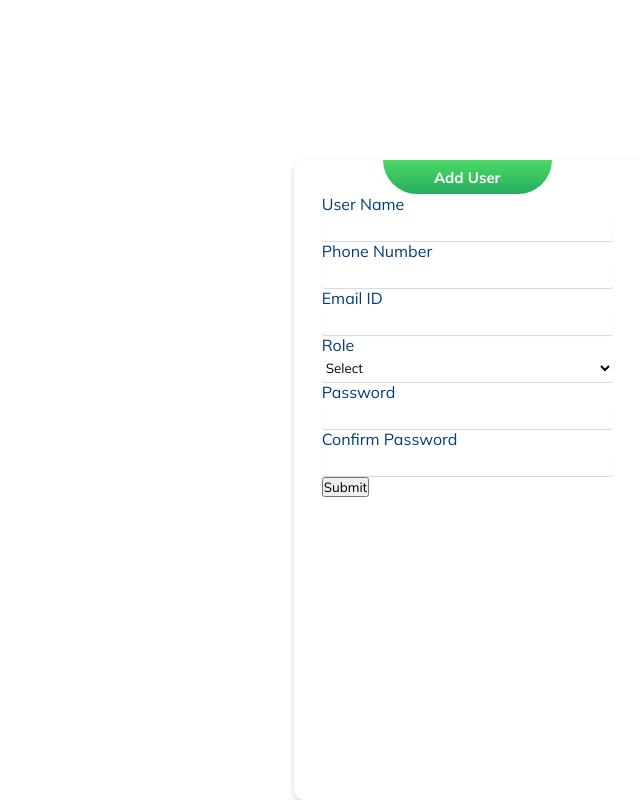
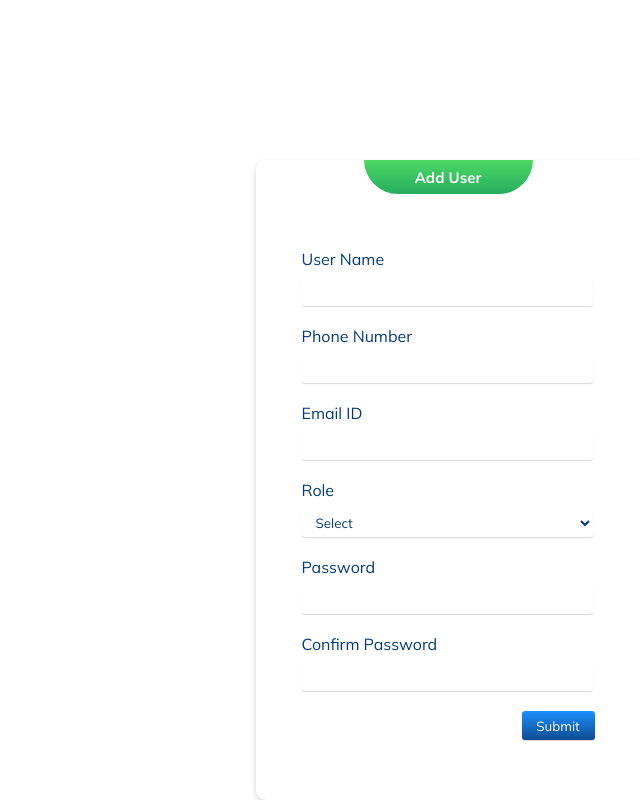
Before and after one commit to akramws/crm-practice, a React (Create React App) app: page /add-user in a window 1280 px wide. Shown: the whole page, without its empty margins (640-1280 px from the left). Built offline with nearby package versions, Linux system fonts and the light colour scheme.

Commit message:
I Completed My Add user Form

```diff
--- a/src/Component/AddUser.jsx
+++ b/src/Component/AddUser.jsx
@@ -10,16 +10,23 @@ const AddUser = () => {
         </div>
         <div className="add-user-form-header">
           <form action="" className="add-user-form-body">
-            <label htmlFor="uName">User Name</label><br />
-            <input type="text" id="uName" /><br />
+            <label htmlFor="uName">User Name</label>
+            <br />
+            <input type="text" id="uName" />
+            <br />
 
-            <label htmlFor="pNumber">Phone Number</label><br />
-            <input type="text" id="pNumber" /><br />
+            <label htmlFor="pNumber">Phone Number</label>
+            <br />
+            <input type="text" id="pNumber" />
+            <br />
 
-            <label htmlFor="email">Email ID</label><br />
-            <input type="email" id="email" /><br />
+            <label htmlFor="email">Email ID</label>
+            <br />
+            <input type="email" id="email" />
+            <br />
 
-            <label htmlFor="role">Role</label><br />
+            <label htmlFor="role">Role</label>
+            <br />
             <select id="role">
               <option selected hidden>
                 Select
@@ -27,15 +34,22 @@ const AddUser = () => {
               <option>Team Lead</option>
               <option>Admin</option>
               <option>Team Member</option>
-            </select><br />
+            </select>
+            <br />
 
-            <label htmlFor="password">Password</label><br />
-            <input type="password" id="password" /><br />
+            <label htmlFor="password">Password</label>
+            <br />
+            <input type="password" id="password" />
+            <br />
 
-            <label htmlFor="confirmPassword">Confirm Password</label><br />
-            <input type="password" id="confirmPassword" /><br />
+            <label htmlFor="confirmPassword">Confirm Password</label>
+            <br />
+            <input type="password" id="confirmPassword" />
+            <br />
 
-            <button>Submit</button>
+            <button>
+              <p>Submit</p>
+            </button>
           </form>
         </div>
       </div>
--- a/src/Component/Style/AddUser.css
+++ b/src/Component/Style/AddUser.css
@@ -1,4 +1,4 @@
-.add-user-section{
+.add-user-section {
   width: 100%;
   height: 100vh;
   display: flex;
@@ -6,29 +6,29 @@
   align-items: flex-end;
 }
 
-.add-user-section .add-user-main-section{
+.add-user-section .add-user-main-section {
   position: fixed;
   display: flex;
   flex-direction: column;
   align-items: center;
   /* justify-content: center; */
-    width: 27%;
+  width: 30%;
   height: 80%;
-    background: #FFFFFF 0% 0% no-repeat padding-box;
+  background: #ffffff 0% 0% no-repeat padding-box;
   box-shadow: 0px 3px 6px #00000029;
   /* border: 1px solid black; */
   border-radius: 10px 0px 0px 10px;
   opacity: 1;
   bottom: 0;
-
 }
 
-.add-user-section .add-user-main-section .add-user-header{
+.add-user-section .add-user-main-section .add-user-header {
   position: relative;
   display: flex;
   justify-content: center;
   align-items: center;
-    background: transparent linear-gradient(180deg, #4CD964 0%, #26AD5F 100%) 0% 0% no-repeat padding-box;
+  background: transparent linear-gradient(180deg, #4cd964 0%, #26ad5f 100%) 0%
+    0% no-repeat padding-box;
   border-radius: 0px 0px 65px 65px;
   width: 169px;
   height: 34px;
@@ -37,28 +37,66 @@
 .add-user-section .add-user-main-section .add-user-header p {
   font: bold 15px/19px Mulish;
   letter-spacing: 0px;
-    color: #FFFFFF;
+  color: #ffffff;
 }
 
-.add-user-form-body label{
-    font: normal normal medium 12px/15px Mulish;
-    color: #043C79;
+.add-user-form-header {
+  height: 94%;
+  display: flex;
+  align-items: center;
 }
 
-.add-user-form-body input{
+.add-user-form-body label {
+  font: normal normal medium 12px/15px Mulish;
+  color: #043c79;
+}
+
+.add-user-form-body input {
   width: 291px;
   height: 27px;
-background: #FFFFFF 0% 0% no-repeat padding-box;
+  background: #ffffff 0% 0% no-repeat padding-box;
   box-shadow: 0px 1px 1px #00000029;
   border-radius: 3px;
   border: none;
+  margin: 10px 0 20px 0;
+  padding-left: 10px;
+  color: #043c79;
 }
 
-.add-user-form-body select{
+.add-user-form-body input:focus-within{
+    outline: none;
+}
+
+.add-user-form-body select {
   width: 291px;
   height: 27px;
-    background: #FFFFFF 0% 0% no-repeat padding-box;
+  background: #ffffff 0% 0% no-repeat padding-box;
   box-shadow: 0px 1px 1px #00000029;
   border-radius: 3px;
   border: none;
+  margin: 10px 0 20px 0;
+  padding-left: 10px;
+  color: #043c79;
 }
+
+.add-user-form-body select:focus-within{
+    outline: none;
+}
+
+.add-user-form-header .add-user-form-body button {
+  position: relative;
+  width: 73px;
+  height: 29px;
+  background: transparent linear-gradient(180deg, #1b90ff 0%, #0e4d92 100%) 0%
+    0% no-repeat padding-box;
+  box-shadow: 0px 1px 1px #00000029;
+  border-radius: 3px;
+  margin-left: 220px;
+  border: none;
+}
+
+.add-user-form-header .add-user-form-body button p {
+  font: normal normal medium 12px/15px Mulish;
+  color: #ffffff;
+  text-shadow: 0px 2px 2px #00000029;
+}
```
Lines whose indentation alone changed are shown as unchanged.
